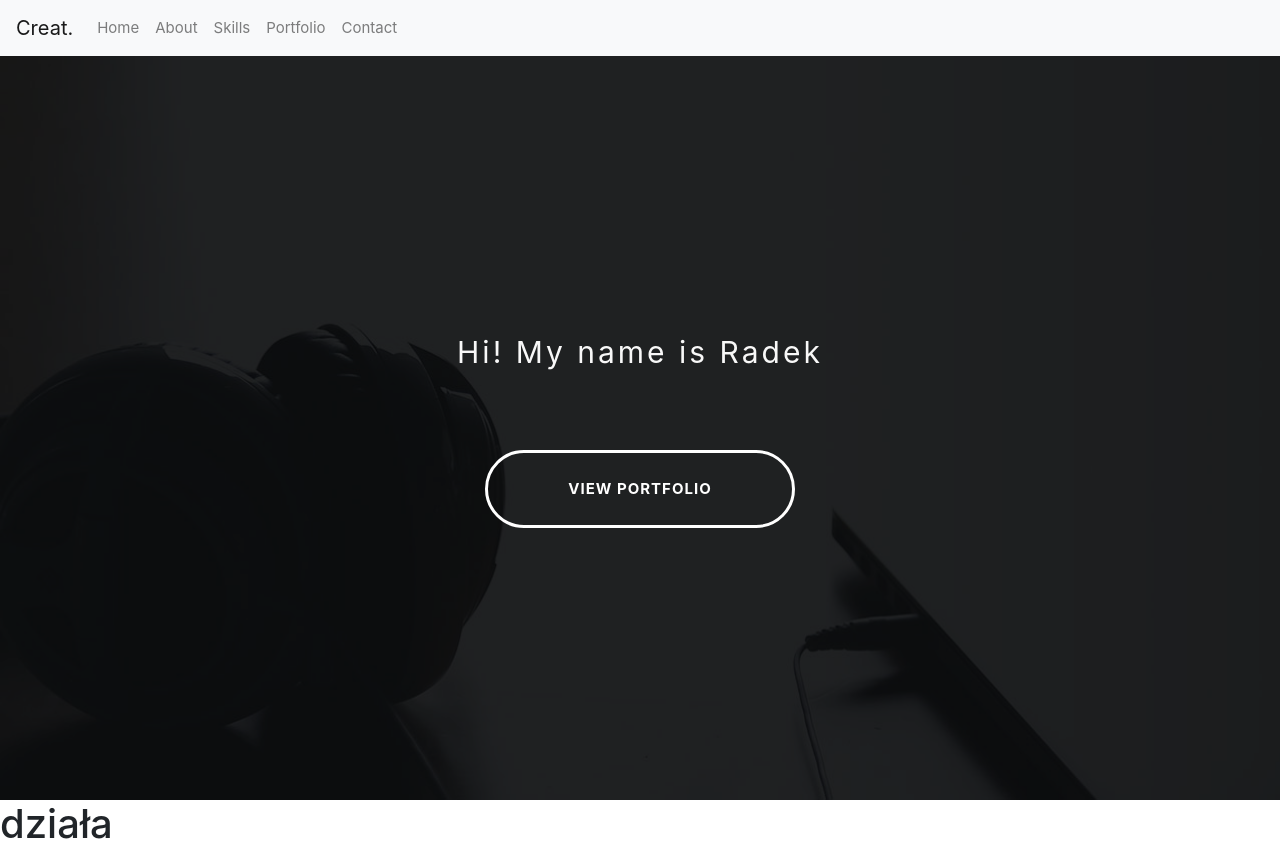
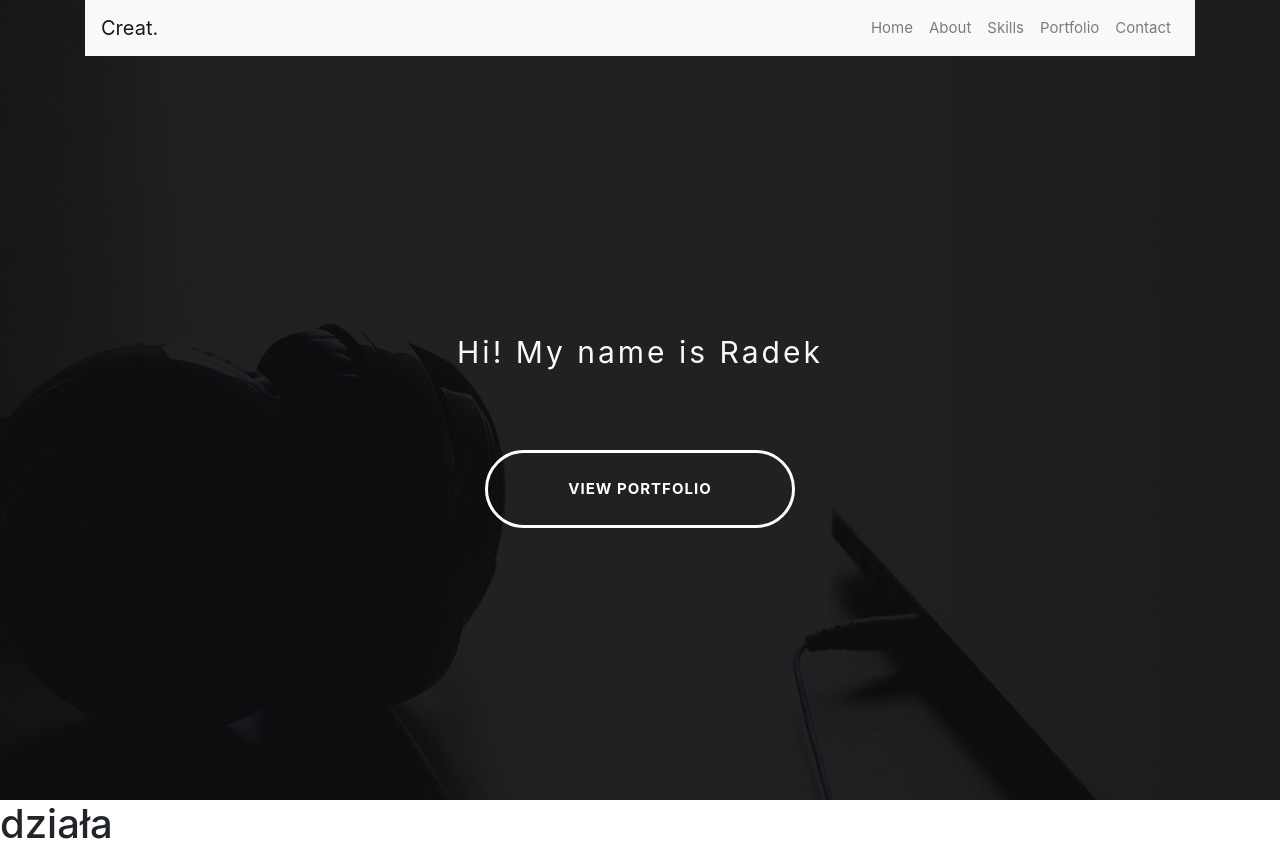
Before and after one commit to RadoslawStepniewski/PortfolioRadek, a plain HTML site: page index.html in a window 1280 px wide. Drawn offline with nearby package versions, Linux system fonts and the light colour scheme.

Commit message:
small changes in nav bar

```diff
--- a/index.html
+++ b/index.html
@@ -20,23 +20,8 @@
 <body>
 
 <header class="header-wrapper">
-
     <div class="header-section-bar">
-            <!--<div class="header-container">-->
-                <!--<div class="row">-->
-
-                    <!--<div class="col-3">-->
-                        <!--<div class="header-logo">-->
-                            <!--<a href="index-2.html">Creat.</a>-->
-                        <!--</div>-->
-                    <!--</div>-->
-
-                    <!--<div class="col-offset-3 col-6">-->
-                        <!--<div class="header-navbar">-->
-
-
-
-
+        <div class="container">
             <nav class="navbar navbar-expand-lg navbar-light bg-light">
                 <a class="navbar-brand" href="#">Creat.</a>
                 <button class="navbar-toggler" type="button" data-toggle="collapse" data-target="#navbarNav"
@@ -63,31 +48,6 @@
                     </ul>
                 </div>
             </nav>
-                            <!--<nav class="header-nav">-->
-                                <!--<ul class="row">-->
-                                    <!--<li class="active col-2 nav-menu">-->
-                                        <!--<a href="#home">Home-->
-                                        <!--</a>-->
-                                    <!--</li>-->
-                                    <!--<li class="col-2 nav-menu">-->
-                                        <!--<a href="#about">About</a>-->
-                                    <!--</li>-->
-                                    <!--<li class="col-2 nav-menu">-->
-                                        <!--<a href="#portfolio">Portfolio</a>-->
-                                    <!--</li>-->
-
-                                    <!--<li class="col-2 nav-menu">-->
-                                        <!--<a href="#services">services</a>-->
-                                    <!--</li>-->
-                                    <!--<li class="col-2 nav-menu">-->
-                                        <!--<a href="#contact">Contact</a>-->
-                                    <!--</li>-->
-                                <!--</ul>-->
-                            <!--</nav>-->
-                        </div>
-                    </div>
-                </div>
-            </div>
         </div>
     </div>
     <div class="header-section-main" data-stellar-background-ratio="0.6">
@@ -103,9 +63,9 @@
                                 </h2>
 
                                 <div class="header-main-button">
-                                        <a class="button button-style button-style-icon" href="#portfolio">View Portfolio</a>
+                                    <a class="button button-style button-style-icon" href="#portfolio">View
+                                        Portfolio</a>
                                 </div>
-
                             </div>
                         </div>
                     </div>
--- a/style.css
+++ b/style.css
@@ -11,16 +11,16 @@ body{
 
 /*Bar in header section*/
 
-header{
-    /* position: fixed; */
-    height: 100%;
-    left: 0;
-    top: 0;
-    width: 100%;
-    z-index: 9999;
-    -webkit-transition: all 0.4s ease-out;
-    transition: all 0.4s ease-out;
-}
+/*header{*/
+    /*!* position: fixed; *!*/
+    /*height: 100%;*/
+    /*left: 0;*/
+    /*top: 0;*/
+    /*width: 100%;*/
+    /*z-index: 9999;*/
+    /*-webkit-transition: all 0.4s ease-out;*/
+    /*transition: all 0.4s ease-out;*/
+/*}*/
 .header-section-bar {
     position: fixed;
     left: 0;
@@ -91,6 +91,15 @@ header{
     transition: all 0.3s ease-out;
 }
 
+.bg-light{
+    /*visibility: hidden;*/
+}
+.navbar-collapse{
+    justify-content: flex-end;
+}
+.nav-link{
+    text-align: center;
+}
 /*-------------------------------------------------------------*/
 
 /*Main in header section*/
```
Lines whose indentation alone changed are shown as unchanged.
